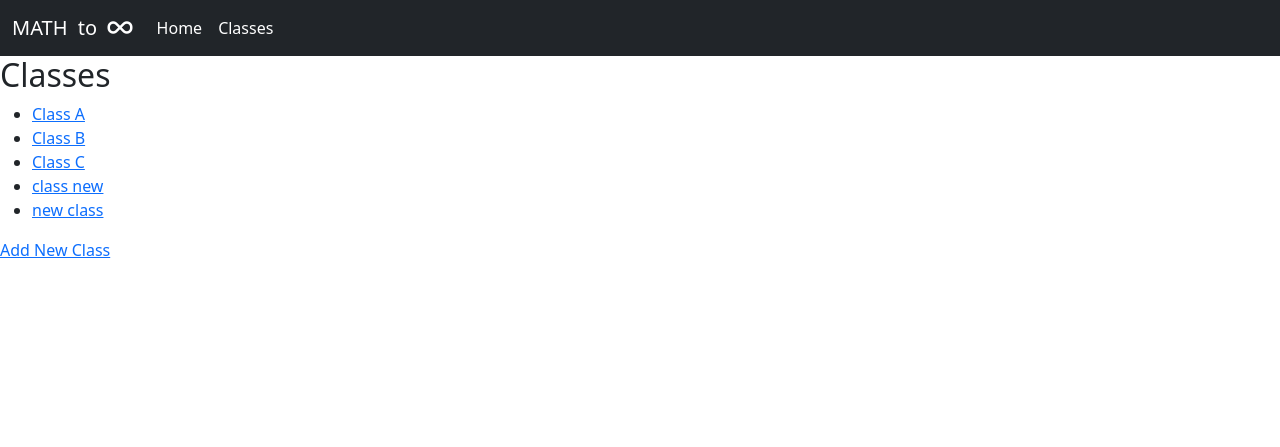
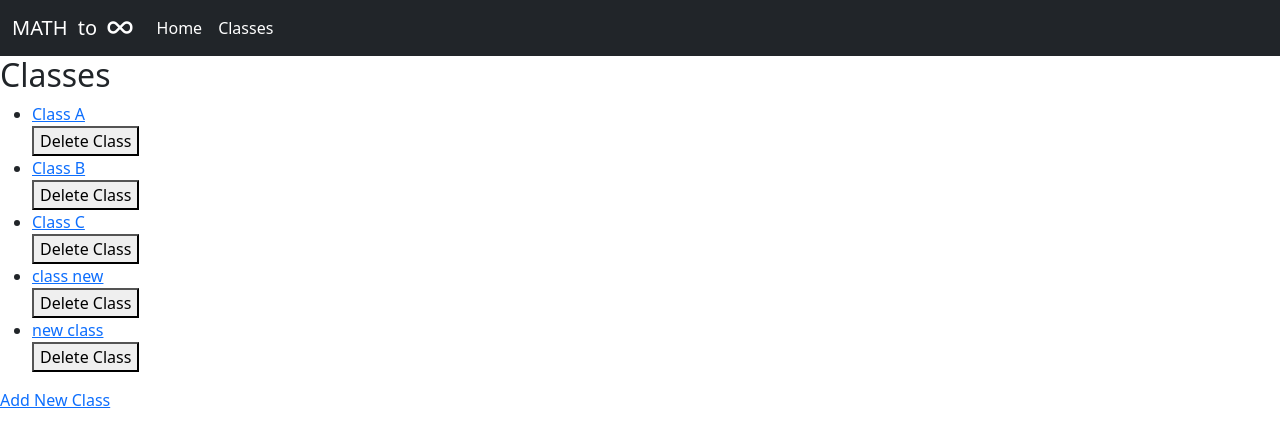
Before and after one commit to valvic66/django_classes_courses_project, a Django app: page /classes/class/all_classes in a window 1280 px wide. Shown: the top 447 px of the page. Run offline with Django 4.2, Linux system fonts and the light colour scheme; data comes from the database, SQL or seed files in the repository; both versions use the stored data as it was after the commit; some libraries are stand-ins or nearby versions.

Commit message:
implemented delete class and cascade records of courses, pdfs and pdf files

```diff
--- a/classes/templates/class_list.html
+++ b/classes/templates/class_list.html
@@ -9,6 +9,10 @@
         >{{ my_class.name }}</a
       >
     </li>
+    <form method="post" action="{% url 'delete_class' class_id=my_class.id %}">
+      {% csrf_token %}
+      <button type="submit">Delete Class</button>
+    </form>
     {% endfor %}
   </ul>
 </div>
--- a/classes/urls.py
+++ b/classes/urls.py
@@ -1,12 +1,13 @@
 # urls.py
 
 from django.urls import path
-from .views import MyClassListView, CourseListView, PDFFileListView, UploadPDFFileView, HomeView, AddClassView, AddCourseView
+from .views import MyClassListView, CourseListView, PDFFileListView, UploadPDFFileView, HomeView, AddClassView, AddCourseView, DeleteClassView
 
 urlpatterns = [
     path('', HomeView.as_view(), name='home_view'),
     path('class/all_classes', MyClassListView.as_view(), name='class_list'),
     path('class/add_class', AddClassView.as_view(), name='add_class'),
+    path('class/<int:class_id>/delete/', DeleteClassView.as_view(), name='delete_class'),
     path('class/<int:class_id>/all_courses/', CourseListView.as_view(), name='course_list'),
     path('class/<int:class_id>/add_course/', AddCourseView.as_view(), name='add_course'),
     path('class/<int:class_id>/course/<int:course_id>/all_pdfs/', PDFFileListView.as_view(), name='pdf_list'),
--- a/classes/views.py
+++ b/classes/views.py
@@ -3,7 +3,7 @@
 from django.views.generic import ListView
 from .models import MyClass, Course, PDFFile
 
-from django.shortcuts import render, redirect
+from django.shortcuts import render, redirect, get_object_or_404
 from django.views import View
 from .models import PDFFile
 from .forms import PDFFileForm, AddClassForm, AddCourse
@@ -32,6 +32,25 @@ class AddClassView(View):
             form.save()
             return redirect('class_list')  # Change this to the appropriate URL name
         return render(request, self.template_name, {'form': form})
+
+class DeleteClassView(View):
+    def post(self, request, class_id):
+        my_class = get_object_or_404(MyClass, id=class_id)
+
+        # Delete associated courses and PDF files
+        courses = Course.objects.filter(my_class=my_class)
+        for course in courses:
+            pdf_files = PDFFile.objects.filter(course=course)
+            for pdf_file in pdf_files:
+                # Delete the file from the server
+                pdf_file.file.delete(save=False)
+            course.delete()
+
+        # Now, delete the class
+        my_class.delete()
+
+        # Redirect to the classes page or any other appropriate page
+        return redirect('class_list')  # Change this to the appropriate URL name
 
 class CourseListView(ListView):
     model = Course
```
Also changed, not shown: db.sqlite3.
